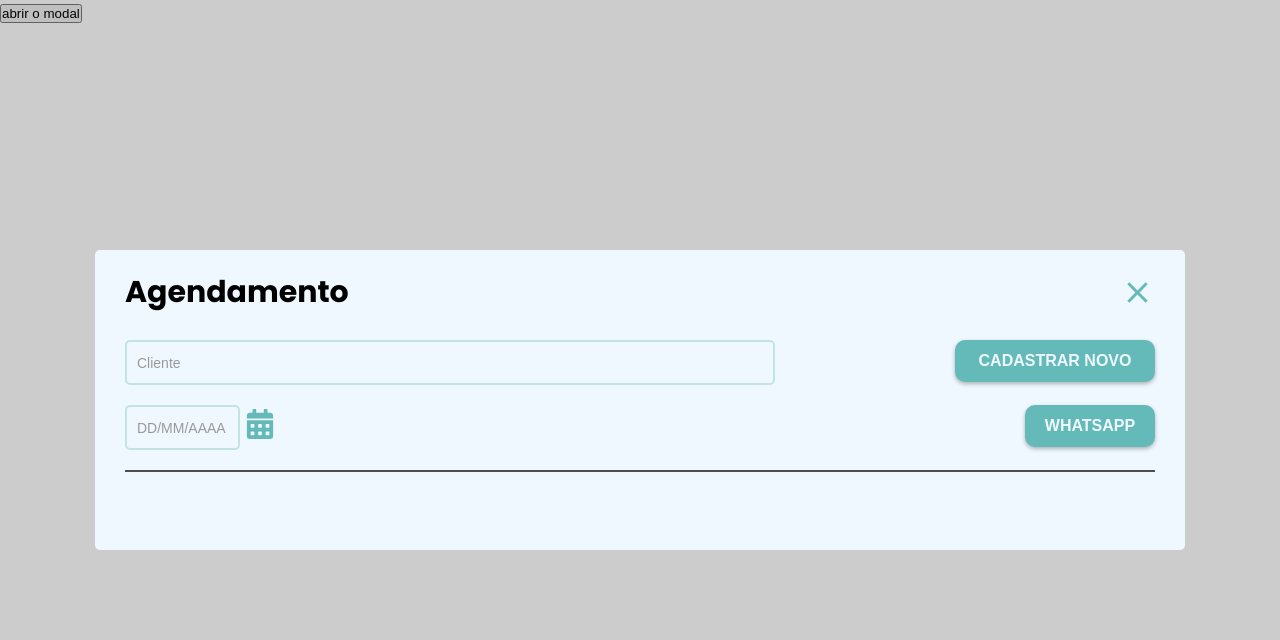
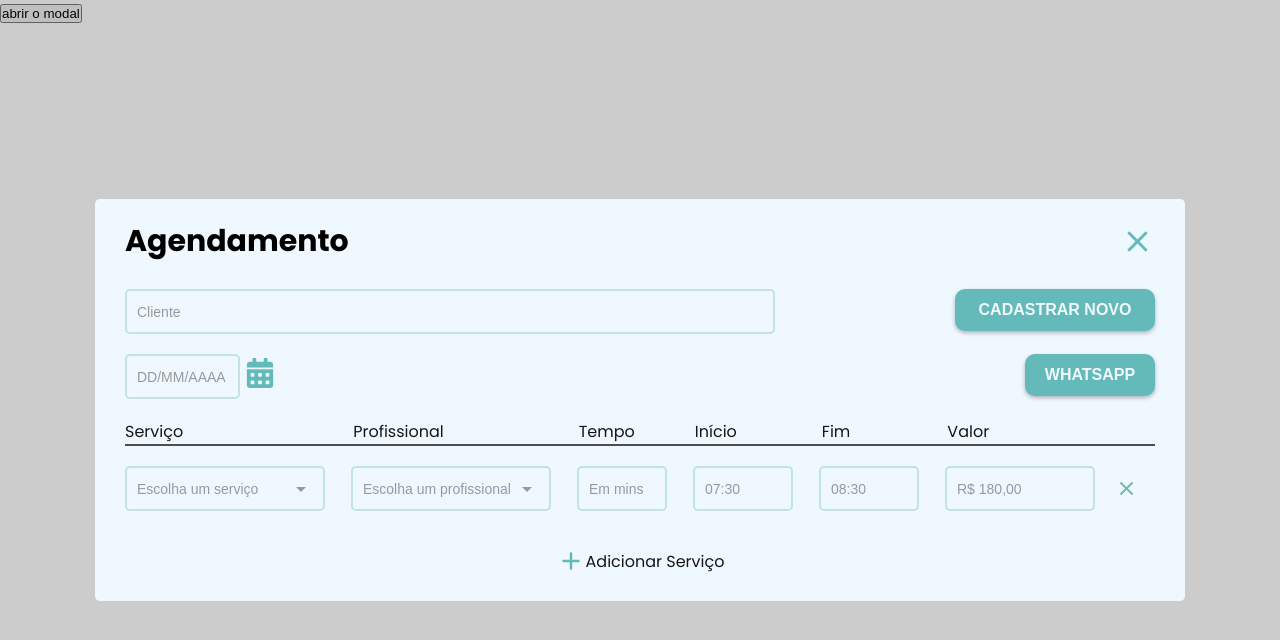
Before and after one commit to gabriel-picoli/sistema-salao, a Next.js app: page / in a window 1280 px wide. Both pictures are taken after a click on the button "abrir o modal". Shown: the top 640 px of the page. Built offline with nearby package versions, Linux system fonts and the light colour scheme.

Commit message:
contruçao e testes do modal no index

```diff
--- a/pages/index.jsx
+++ b/pages/index.jsx
@@ -1,13 +1,14 @@
 import { useState } from 'react'
-
 import styled from 'styled-components'
-
 import { FaCalendarAlt } from 'react-icons/fa'
+import CloseOutlinedIcon from '@mui/icons-material/CloseOutlined'
+import AddRoundedIcon from '@mui/icons-material/AddRounded'
 
 import EventModal from '../src/components/modals/EventModal'
 import Input from '../src/components/inputs/Input'
 import Button from '../src/components/inputs/Button'
 import CalendarModal from '../src/components/modals/CalendarModal'
+import Dropdown from '../src/components/inputs/Dropdown'
 
 const ContentContainer = styled.div`
   display: flex;
@@ -39,15 +40,82 @@ const ClickCalendar = styled.div`
 const SeparatorLine = styled.div`
   height: 0.5;
   border: 0.5px solid #4e4e4e;
+  margin-bottom: 20px;
+`
+
+const InfoServicesContainer = styled.div`
+  width: 100%;
+  display: flex;
+  color: ${(props) => props.theme.colors.black};
+`
+
+const InfoServicesInputsContainer = styled.div`
+  width: 100%;
+  display: ${(props) => (props.visible ? 'flex' : 'none')};
+  align-items: center;
+  margin-bottom: 10px;
+`
+const CloseButton = styled.button`
+  background-color: transparent;
+  border: none;
+  outline: none;
+  cursor: pointer;
+  font-size: 20px;
+  font-weight: bold;
+  color: ${(props) => props.theme.colors.primary};
+  display: flex;
+  align-items: flex-end;
+
+  :hover {
+    color: ${(props) => props.theme.colors.hoverPrimary};
+  }
+`
+
+const AddServiceContainer = styled.div`
+  width: 100%;
+  padding: 5px 0;
+  display: flex;
+  align-items: center;
+  justify-content: center;
+  background-color: transparent;
+  color: ${(props) => props.theme.colors.primary};
+  cursor: pointer;
+  border: none;
+  outline: none;
+  margin-right: 20px;
+  margin-top: 20px;
+  border-radius: 10px;
+  transition: all 0.25s ease-in-out;
+
+  :hover {
+    color: ${(props) => props.theme.colors.hoverPrimary};
+    background-color: #c9c9c96a;
+  }
+`
+
+const AddText = styled.p`
+  color: ${(props) => props.theme.colors.black};
 `
 
 export default function HomePage() {
   const [openModal, setOpenModal] = useState(false)
   const [openCalendarModal, setOpenCalendarModal] = useState(false)
+  const [servicesVisible, setServicesVisible] = useState([true]) // Inicializa com um item visível
   const [hovered, setHovered] = useState(false)
 
+  const services = ['mechas', 'unhas', 'spa', 'mega hair']
+  const employees = ['pami', 'maria', 'juli', 'ange']
+
+  const handleCloseServicesContainer = (index) => {
+    setServicesVisible((prev) => prev.filter((_, i) => i !== index))
+  }
+
+  const handleAddServicesContainer = () => {
+    setServicesVisible((prev) => [...prev, true])
+  }
+
   return (
-    <div>
+    <>
       <button onClick={() => setOpenModal(true)}>abrir o modal</button>
       <EventModal isOpen={openModal} onClose={() => setOpenModal(false)} title="Agendamento">
         <ContentContainer>
@@ -63,7 +131,7 @@ export default function HomePage() {
               <ClickCalendar
                 onMouseEnter={() => setHovered(true)}
                 onMouseLeave={() => setHovered(false)}
-                onClick={() => setOpenCalendarModal(true)} // Alterando para abrir/fechar o modal
+                onClick={() => setOpenCalendarModal(true)}
               >
                 <FaCalendarAlt
                   size={30}
@@ -76,8 +144,8 @@ export default function HomePage() {
               <CalendarModal
                 isOpen={openCalendarModal}
                 onClose={() => setOpenCalendarModal(false)}
-                left="18.5%"
-                bottom="-40%"
+                left="50%"
+                bottom="50%" // Ajuste a posição do modal do calendário
               />
             </DatePickerContainer>
             <Button
@@ -89,9 +157,34 @@ export default function HomePage() {
               WHATSAPP
             </Button>
           </SecondContentContainer>
+          <InfoServicesContainer>
+            <p style={{ marginRight: '170px' }}>Serviço</p>
+            <p style={{ marginRight: '135px' }}>Profissional</p>
+            <p style={{ marginRight: '60px' }}>Tempo</p>
+            <p style={{ marginRight: '85px' }}>Início</p>
+            <p style={{ marginRight: '97px' }}>Fim</p>
+            <p>Valor</p>
+          </InfoServicesContainer>
           <SeparatorLine />
+          {servicesVisible.map((visible, index) => (
+            <InfoServicesInputsContainer key={index} visible={visible}>
+              <Dropdown options={services} text="Escolha um serviço" marginRight="26px" />
+              <Dropdown options={employees} text="Escolha um profissional" marginRight="26px" />
+              <Input width="90px" placeholder="Em mins" marginRight="26px" />
+              <Input width="100px" placeholder="07:30" marginRight="26px" />
+              <Input width="100px" placeholder="08:30" marginRight="26px" />
+              <Input width="150px" placeholder="R$ 180,00" marginRight="20px" />
+              <CloseButton onClick={() => handleCloseServicesContainer(index)}>
+                <CloseOutlinedIcon style={{ width: 23, height: 23 }} />
+              </CloseButton>
+            </InfoServicesInputsContainer>
+          ))}
+          <AddServiceContainer onClick={handleAddServicesContainer}>
+            <AddRoundedIcon style={{ width: 30, height: 30 }} />
+            <AddText>Adicionar Serviço</AddText>
+          </AddServiceContainer>
         </ContentContainer>
       </EventModal>
-    </div>
+    </>
   )
 }
```
